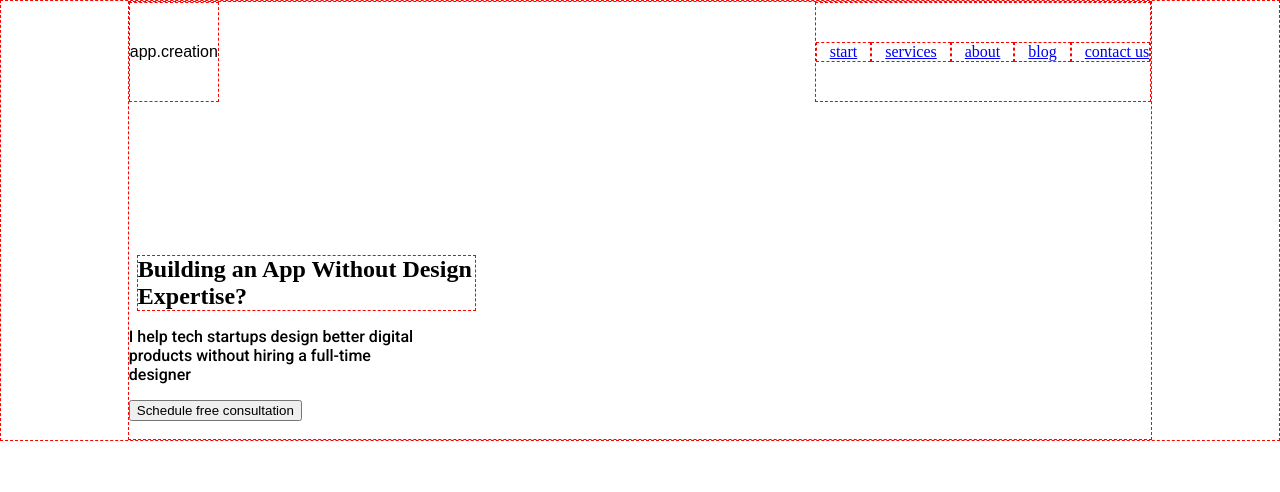
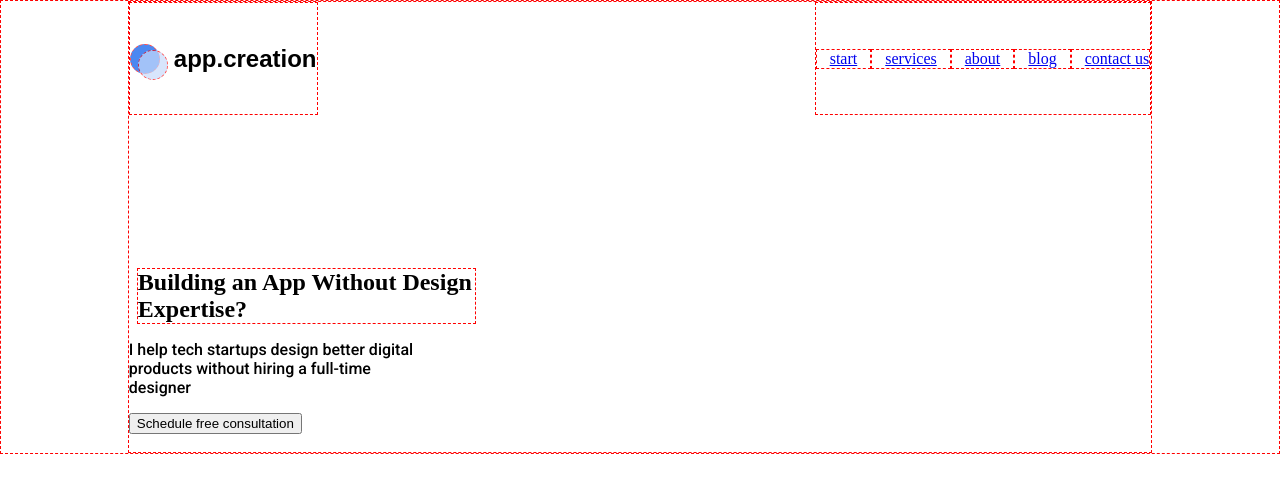
Before and after one commit to WebHeroSchool/olganagozh, a plain HTML site: page index.html in a window 1280 px wide. Drawn offline with Linux system fonts and the light colour scheme.

Commit message:
Задание к уроку 6

```diff
--- a/index.html
+++ b/index.html
@@ -10,7 +10,11 @@
 <body>
  <div class="wrapper">
   <header class="header">
-   <div class="logo">app.creation</div>
+   <div class="logo">
+     <div class="logo_circle logo_circle_color_dark-blue"></div>
+     <div class="logo_circle logo_circle_color_blue"></div>
+   app.creation
+  </div>
    <nav class="menu">
      <a class="menu_item" href="#">start</a>
      <a class="menu_item" href="#">services</a>
--- a/style.css
+++ b/style.css
@@ -21,8 +21,29 @@ body {
 }
 
 .logo {
+  position: relative;
   padding:40px 0;
-  font-family: pt_serif, arial, helvetica, sans-serif;
+  font: bold 24px/31px pt_serif, arial, helvetica, sans-serif;
+  padding-left: 44px;
+}
+.logo_circle{
+  position: absolute;
+  left: 0;
+  top: 50%;
+  transform: translateY(-50%);
+  width: 28px;
+  height: 28px;
+  border-radius: 50%;
+  opacity: .7;
+  border: dashed 1px red;
+}
+.logo_circle_color_dark-blue{
+  background: #0056EC;
+}
+.logo_circle_color_blue{
+  left: 8px;
+  top: 56%;
+  background: #C8DBFB;
 }
 .menu{
   display:flex;
```
